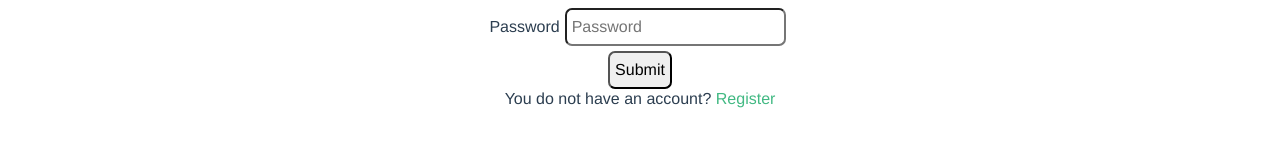
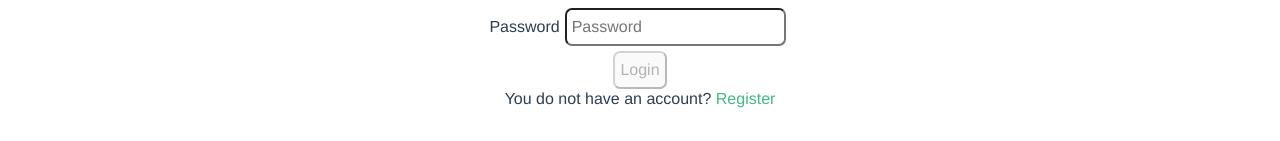
Before and after one commit to McGill-ECSE321-Fall2022/project-group-18, a Vue app in the folder museum-frontend/: page /#/login in a window 1280 px wide. Shown: the part 253-394 px from the top of the page. Built offline with nearby package versions, Linux system fonts and the light colour scheme.

Commit message:
Disable form submission

```diff
--- a/museum-frontend/src/components/Login.vue
+++ b/museum-frontend/src/components/Login.vue
@@ -20,7 +20,7 @@
                             <input type="password" placeholder="Password" v-model="password" />
                         </div>
                     </div>
-                    <button type="submit">Submit</button>
+                    <button :disabled="!username || !password" type="submit">Login</button>
                 </form>
                 <h5 class="error" v-if="error">Wrong username/password!</h5>
                 <h6>You do not have an account? <a href="#/register">Register</a></h6>
--- a/museum-frontend/src/components/Register.vue
+++ b/museum-frontend/src/components/Register.vue
@@ -23,7 +23,7 @@
                             <input type="text" placeholder="Last Name" v-model="lastName" />
                         </div>
                     </div>
-                    <button type="submit">Submit</button>
+                    <button :disabled="!username || !password || !firstName || !lastName" type="submit">Register</button>
                 </form>
             </div>
         </div>
```
